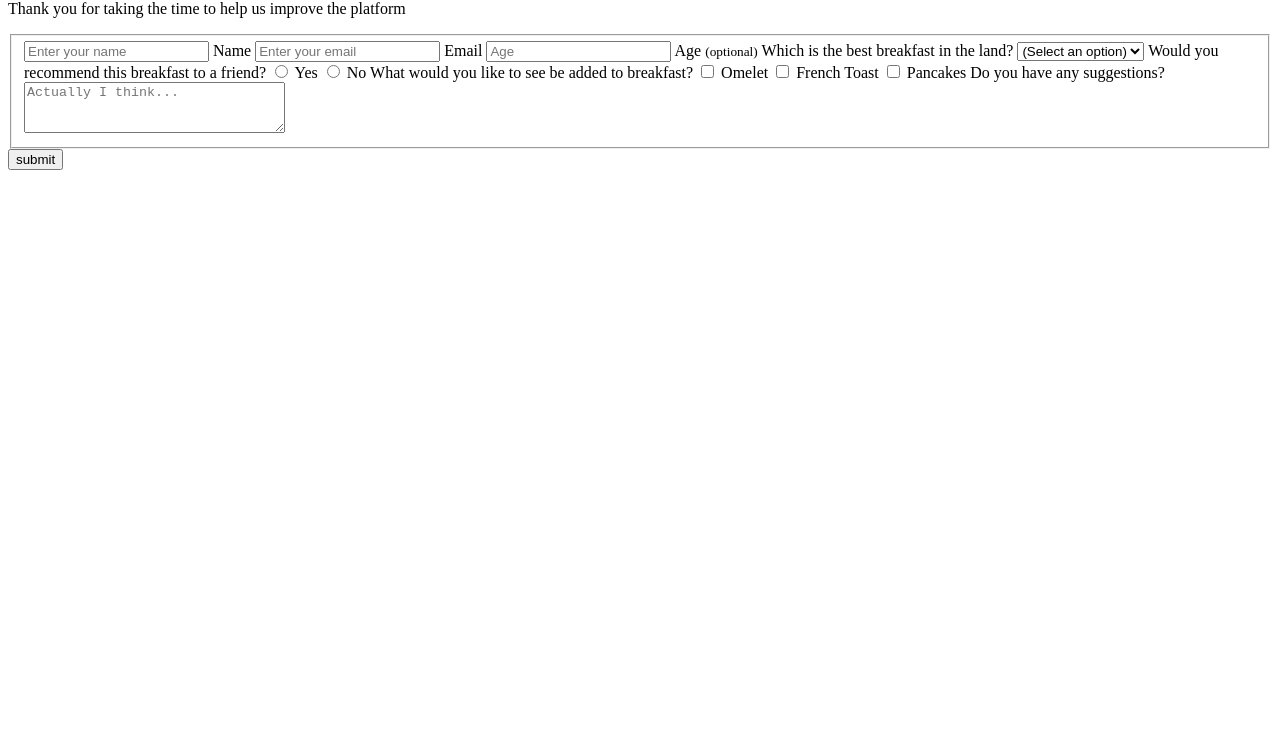
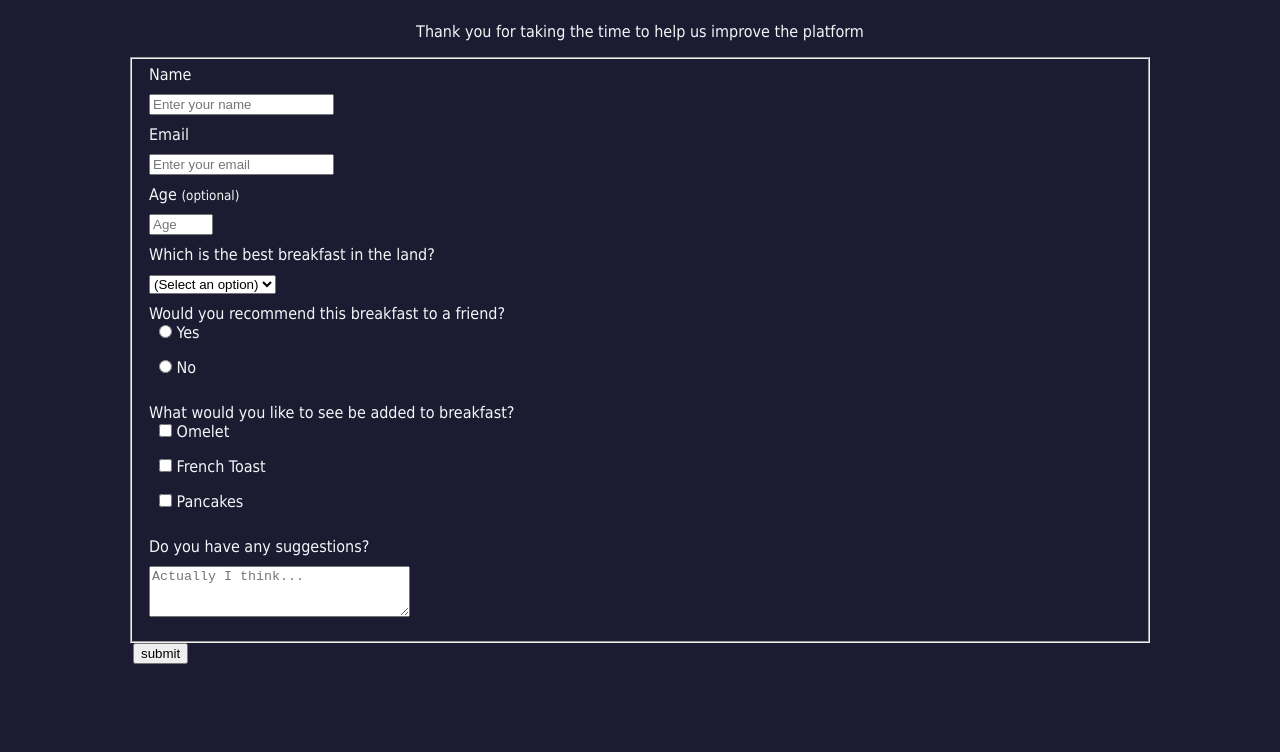
Before and after one commit to Vasilyg10/build-a-survey-form, a plain HTML site: page index.html in a window 1280 px wide. Shown: the part 80-832 px from the top of the page. Before the commit the page ends 800 px from the top, so only its background shows below. Drawn offline with Linux system fonts and the light colour scheme.

Commit message:
added styling to styles.css for form

```diff
--- a/index.html
+++ b/index.html
@@ -1,45 +1,78 @@
 <!DOCTYPE html>
 <html lang="en">
 	<head>
-    <meta charset="UTF-8">
-    <meta http-equiv="X-UA-Compatible" content="IE=edge">
-    <meta name="viewport" content="width=device-width, initial-scale=1.0">
+		<meta charset="UTF-8" />
+		<meta http-equiv="X-UA-Compatible" content="IE=edge" />
+		<meta name="viewport" content="width=device-width, initial-scale=1.0" />
 		<title>Survey Form</title>
-    <link rel="stylesheet" href="styles.css">
+		<link rel="stylesheet" href="styles.css" />
 	</head>
 	<body>
 		<div>
 			<h1 id="title">Vasily Survey Form</h1>
-        <p id="description">Thank you for taking the time to help us improve the platform</p>
+			<p id="description">
+				Thank you for taking the time to help us improve the platform
+			</p>
 		</div>
 		<div>
 			<form id="survey-form">
 				<fieldset>
-                <label id="name-label"><input placeholder="Enter your name" id="name" type="text" /> Name</label>
-                <label id="email-label"><input placeholder="Enter your email" id="email" required /> Email</label>
-                <label id="number-label"><input placeholder="Age" id="number" type="number" min="" max="" /> Age <small>(optional)</small></label>
-                <label>Which is the best breakfast in the land?
-                    <select id="dropdown">
+					<label for="name" id="name-label">Name</label>
+					<input
+						name="name"
+						placeholder="Enter your name"
+						id="name"
+						type="text"
+					/>
+					<label for="email" id="email-label">Email</label>
+					<input
+						name="email"
+						placeholder="Enter your email"
+						id="email"
+						required
+					/>
+					<label for="number" id="number-label"
+						>Age <small>(optional)</small></label
+					>
+					<input
+						name="number"
+						placeholder="Age"
+						id="number"
+						type="number"
+						min="13"
+						max="125"
+					/>
+					<label for="dropdown">Which is the best breakfast in the land?</label>
+					<select name="dropdown" id="dropdown">
 						<option value="">(Select an option)</option>
 						<option value="cereal">Cereal</option>
 						<option value="eggsnbacon">Eggs and Bacon</option>
 						<option value="kayana">Kayana</option>
 					</select>
+					<label
+						>Would you recommend this breakfast to a friend?
+						<label><input type="radio" name="recommend" /> Yes</label>
+						<label><input type="radio" name="recommend" /> No</label>
 					</label>
-                <label>Would you recommend this breakfast to a friend?
-                    <label><input type="radio" name="recommend"> Yes</label>
-                    <label><input type="radio" name="recommend"> No</label>
+					<label
+						>What would you like to see be added to breakfast?
+						<label><input value="omelet" type="checkbox" /> Omelet</label>
+						<label
+							><input value="frenchtoast" type="checkbox" /> French Toast</label
+						>
+						<label><input value="pancakes" type="checkbox" /> Pancakes</label>
 					</label>
-                <label>What would you like to see be added to breakfast?
-                    <label><input value="omelet" type="checkbox"> Omelet</label>
-                    <label><input value="frenchtoast" type="checkbox"> French Toast</label>
-                    <label><input value="pancakes" type="checkbox"> Pancakes</label>
+					<label for="suggestion"
+						>Do you have any suggestions?
                     </label>
-                <label>Do you have any suggestions?
-                    <textarea name="suggestion" rows="3" cols="30" placeholder="Actually I think..."></textarea>
-                </label>
+						<textarea
+							name="suggestion"
+							rows="3"
+							cols="30"
+							placeholder="Actually I think..."
+						></textarea>
 				</fieldset>
-            <input type="submit" value="submit">
+				<input type="submit" value="submit" />
 			</form>
 		</div>
 	</body>
--- a/styles.css
+++ b/styles.css
@@ -0,0 +1,28 @@
+body {
+    width: 100%;
+    height: 100vh;
+    margin: 0;
+    background-color: #1b1b32;
+      color: #f5f6f7;
+    font-family: Tahoma;
+      font-size: 16px;
+  }
+
+label {
+    display: block;
+    padding: 0 0 10px 5px;
+}
+
+input, select, textarea {
+    margin: 0 0 10px 5px;
+}
+
+h1, p {
+    margin: 1em auto;
+    text-align: center;
+}
+
+form {
+    width: 80vw;
+    margin: 0 auto;
+}
```
Lines whose indentation alone changed are shown as unchanged.
